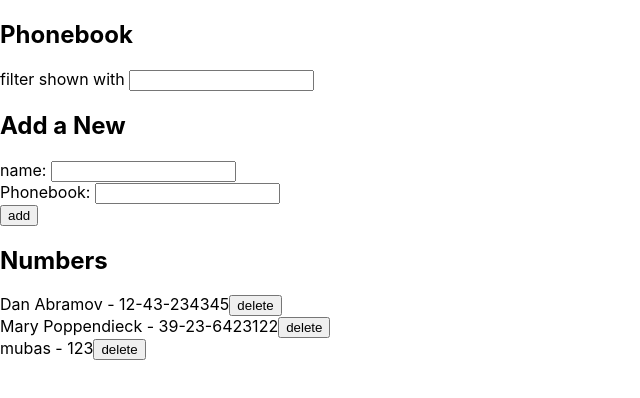
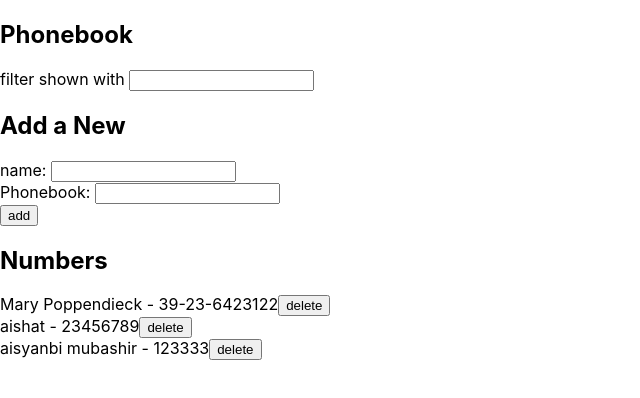
Before and after one commit to Hemsleek/fs-Open-Ex, a React (Create React App) app in the folder part2/phonebook/: page / in a window 1280 px wide. Shown: the top 398 px of the page, without its empty margins (0-640 px from the left). Built offline with nearby package versions, Linux system fonts and the light colour scheme; data requests are answered from the project's data file.

Commit message:
fix: note api and services

```diff
--- a/part2/phonebook/db.json
+++ b/part2/phonebook/db.json
@@ -1,19 +1,19 @@
 {
   "persons": [
-    {
-      "name": "Dan Abramov",
-      "number": "12-43-234345",
-      "id": 3
-    },
     {
       "name": "Mary Poppendieck",
       "number": "39-23-6423122",
       "id": 4
     },
     {
-      "name": "mubas",
-      "number": "123",
-      "id": 5
+      "name": "aishat",
+      "number": "23456789",
+      "id": 6
+    },
+    {
+      "name": "aisyanbi mubashir",
+      "number": "123333",
+      "id": 7
     }
   ]
 }
--- a/part2/phonebook/src/App.js
+++ b/part2/phonebook/src/App.js
@@ -13,8 +13,14 @@ function App() {
   const [filtered , setFiltered] = useState('')
   const [persons, setPersons] = useState([])
 
+  const allNotes = () => {
+
+    noteService.getAllNote().then(response =>setPersons(response.data))
+      .catch(err => console.log(err))
+  }
+
   useEffect(() => {
-    noteService.getAllNote().then(response => setPersons(response.data)).catch(err => console.log(err))
+    allNotes()
   },[])
 
   const personsToShow = filtered.trim()? persons.filter(person => person.name.toLowerCase().includes(filtered.toLowerCase()) ) : persons
@@ -33,15 +39,23 @@ function App() {
       number : newNumber,
       id : generateId()
     }
-     noteService.addNote(newNote).then(response => console.log(response))
+
+    noteService.addNote(newNote).then(response =>{
+      setPersons(persons.concat(response.data))
+      setNewName('')
+      setNewNumber('')
+
+    } )
       .catch(err => console.log(err))
-    setPersons(persons.concat({name:newName,number:newNumber}))
   }
+
+
   const handleNoteDelete =(person) => {
+
     if(!(window.confirm(`Delete ${person.name} ?`))) return null
 
     noteService.deleteNote(person.id)
-      .then(response => console.log(response))
+      .then(response =>{ allNotes() })
       .catch(err => console.log(err))
   }
 
```
Also changed, not shown: 1 other file (tests, documents, lock files or other folders).
